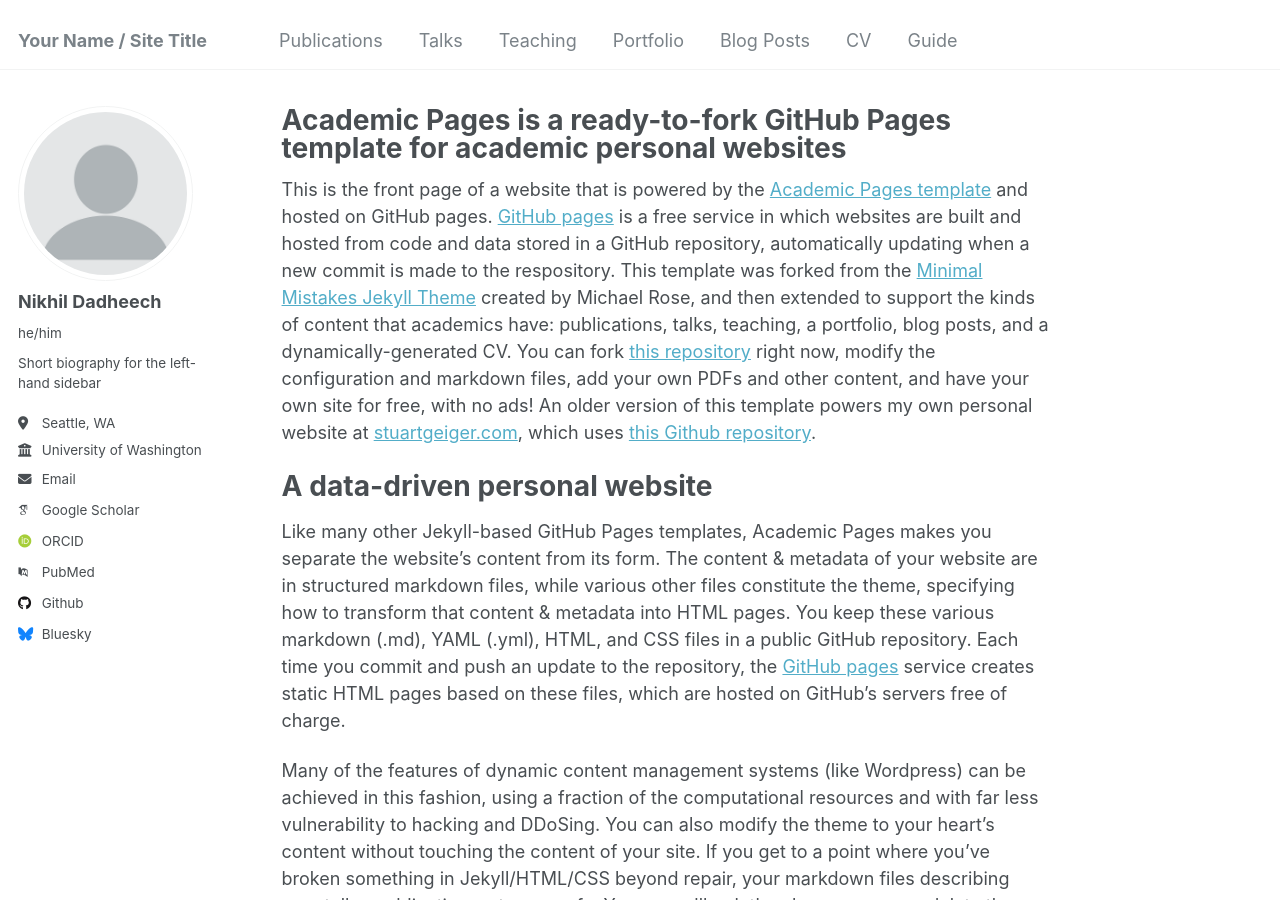
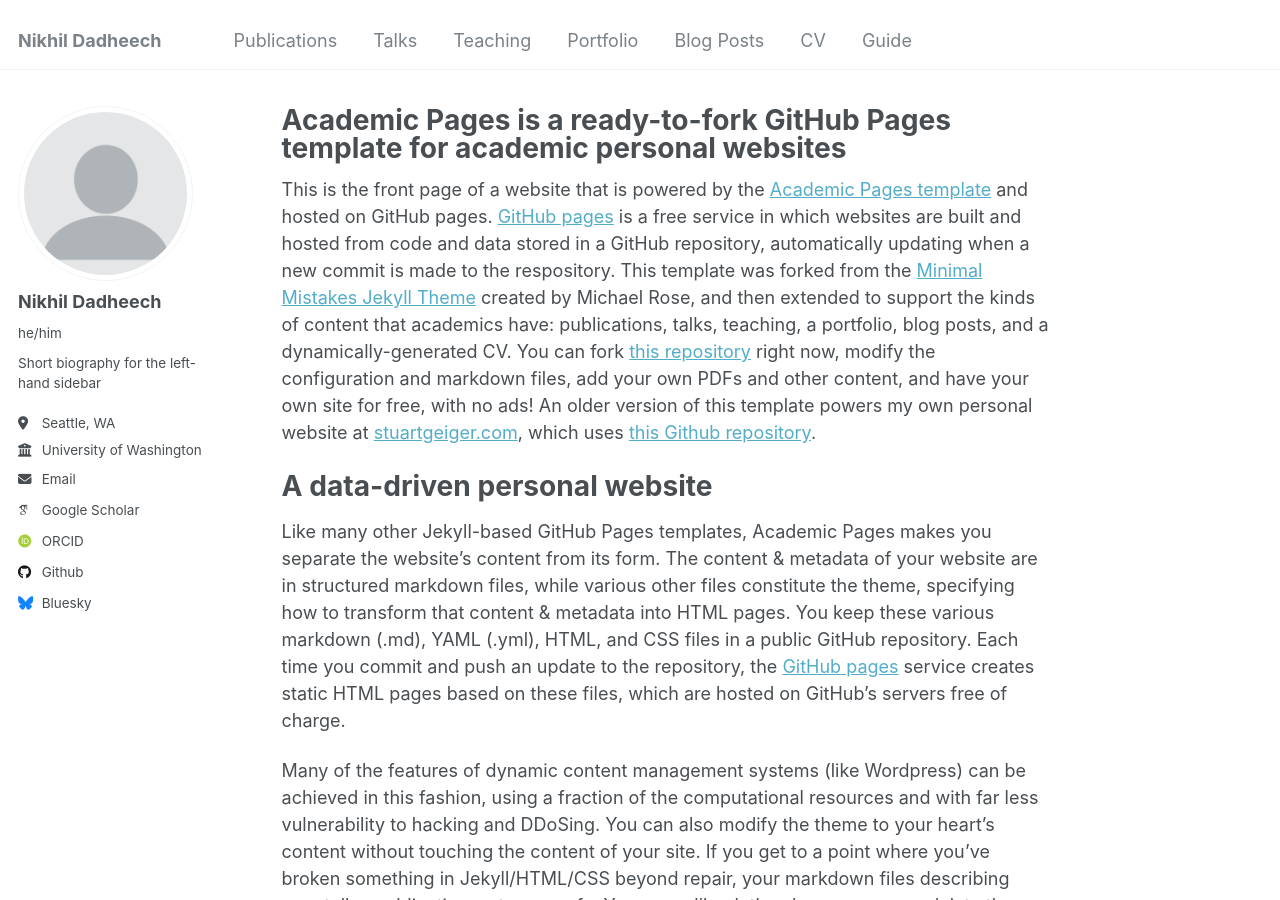
Before and after one commit to nd349/nd349.github.io, a Jekyll site: the page built from _pages/about.md, in a window 1280 px wide and 900 px high. Built offline with Jekyll 4.4.1, drawn with Linux system fonts in a browser that asks for light colours; some web fonts are replaced.

Commit message:
Update _config.yml

```diff
--- a/_config.yml
+++ b/_config.yml
@@ -8,13 +8,13 @@
 
 # Basic Site Settings
 locale                   : "en-US"
-title                    : "Your Name / Site Title"
+title                    : "Nikhil Dadheech"
 title_separator          : "-"
 name                     : &name "Your Name"
 description              : &description "personal description"
 url                      : https://academicpages.github.io # the base hostname & protocol for your site e.g. "https://mmistakes.github.io"
 baseurl                  : "" # the subpath of your site, e.g. "/blog"
-repository               : "academicpages/academicpages.github.io"
+repository               : "nd349.github.io"
 
 # Site Author - The following control what appear as part of the author content on the side bar.
 #               If a field is blank the icon and link will not appear, otherwise it will be shown.
@@ -36,7 +36,7 @@
   impactstory      : # URL
   orcid            : "http://orcid.org/yourorcidurl"
   semantic         : # URL
-  pubmed           : "https://www.ncbi.nlm.nih.gov/pubmed/?term=john+snow"
+  pubmed           : # "https://www.ncbi.nlm.nih.gov/pubmed/?term=john+snow"
   researchgate     : # URL
 
   # Repositories and software development
```
